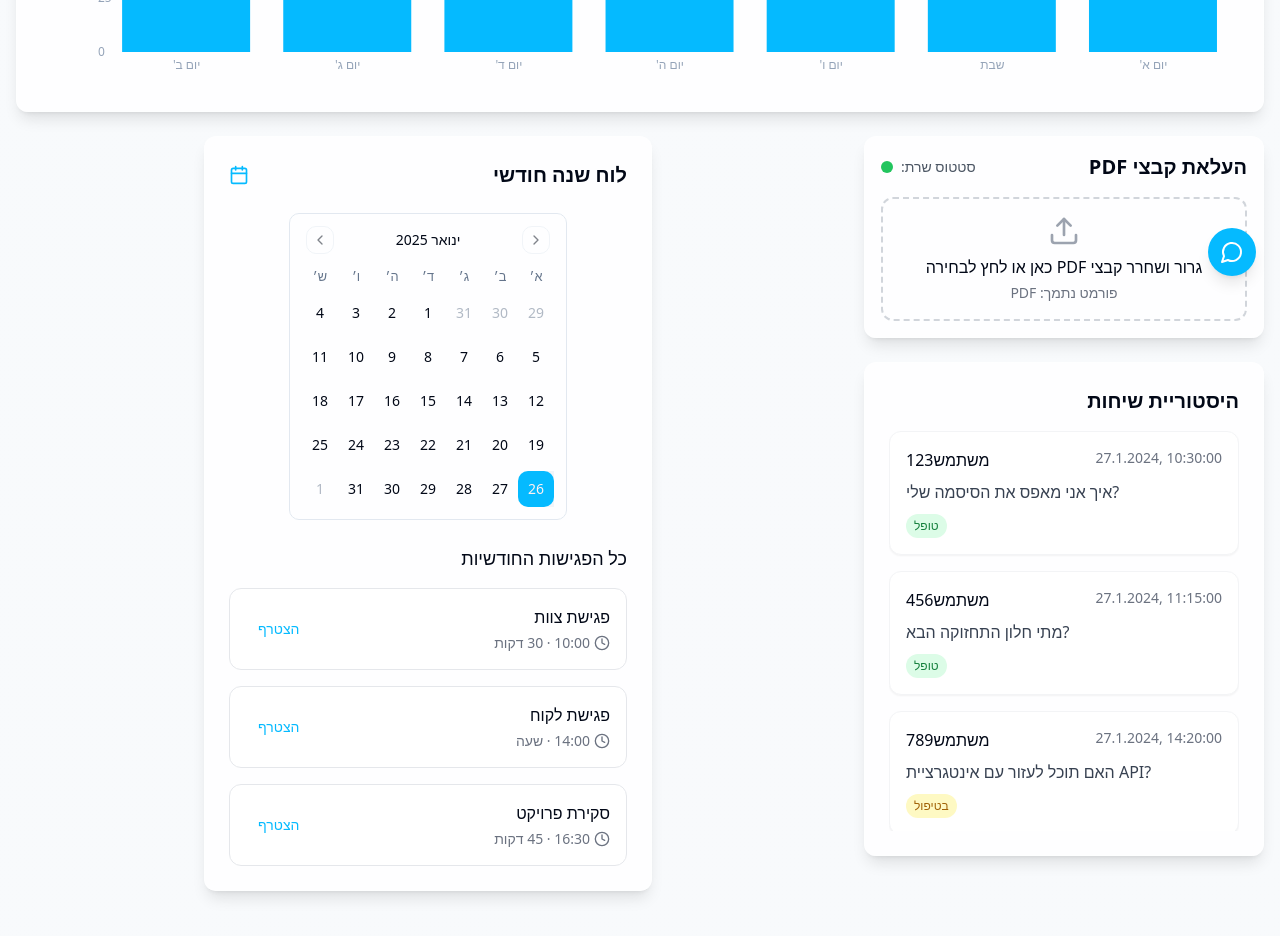
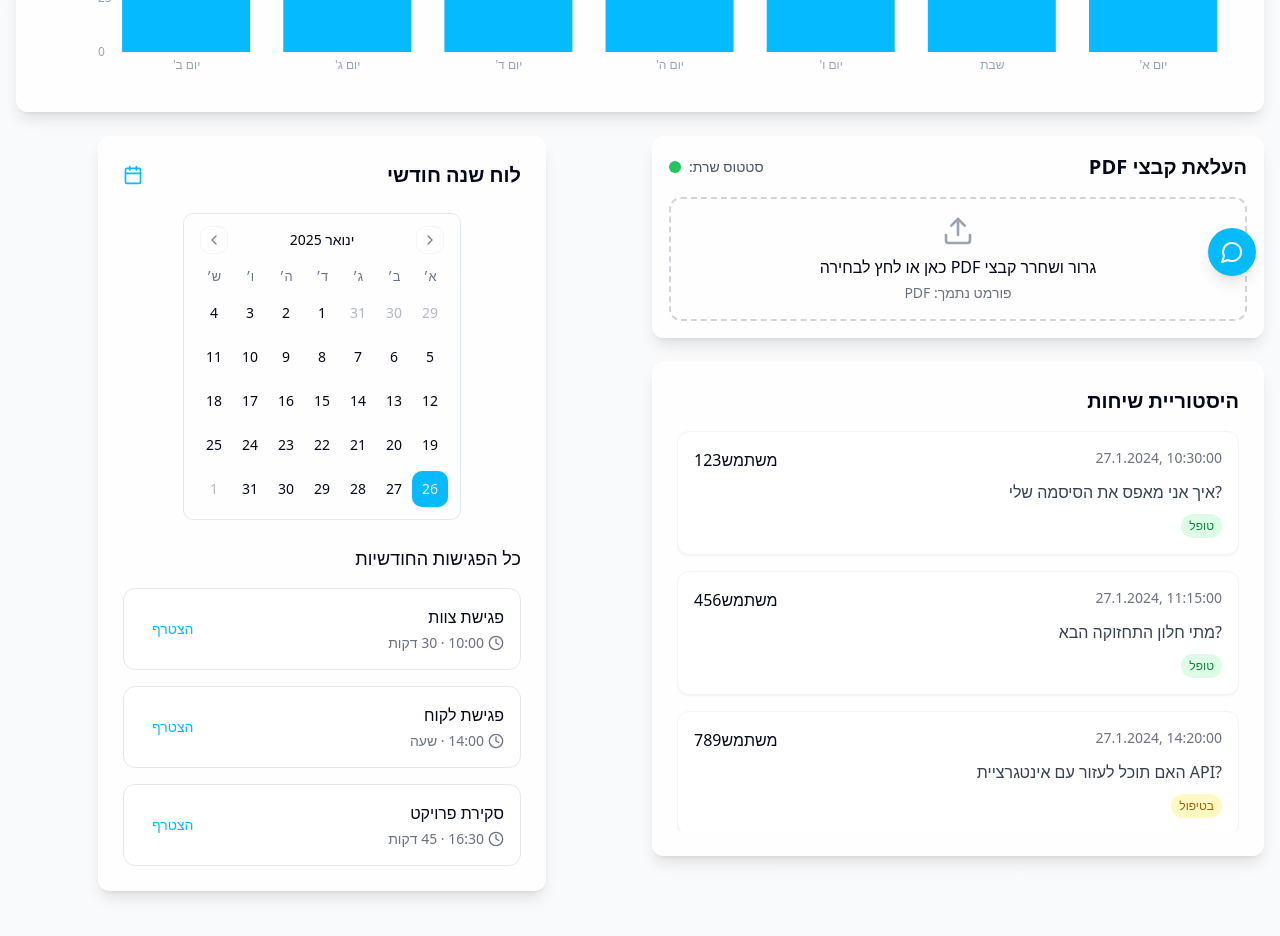
Before and after one commit to cmatan10/insights-toolbox, a React (Vite) app: page / in a window 1280 px wide. Shown: the part 500-1436 px from the top of the page. Built offline with nearby package versions, Linux system fonts and the light colour scheme.

Commit message:
Update layout for RTL and spacing
Adjust the caption display in the call history section to support right-to-left (RTL) alignment.
Equally expand the widths of the PDF upload, call history, and monthly calendar sections to eliminate significant empty space between them.
[skip gpt_engineer]

```diff
--- a/src/components/ConversationHistory.tsx
+++ b/src/components/ConversationHistory.tsx
@@ -27,8 +27,8 @@ const conversations = [
 
 const ConversationHistory = () => {
   return (
-    <div className="glass-card rounded-lg p-6 animate-fadeIn" dir="rtl">
-      <h2 className="text-xl font-semibold mb-4">היסטוריית שיחות</h2>
+    <div className="glass-card rounded-lg p-6 animate-fadeIn w-full" dir="rtl">
+      <h2 className="text-xl font-semibold mb-4 text-right">היסטוריית שיחות</h2>
       <ScrollArea className="h-[400px]">
         <div className="space-y-4">
           {conversations.map((conv) => (
@@ -42,8 +42,8 @@ const ConversationHistory = () => {
                   {new Date(conv.date).toLocaleString('he-IL')}
                 </span>
               </div>
-              <p className="text-gray-700">{conv.message}</p>
-              <div className="mt-2">
+              <p className="text-gray-700 text-right">{conv.message}</p>
+              <div className="mt-2 text-right">
                 <span
                   className={`inline-flex items-center px-2 py-1 rounded-full text-xs ${
                     conv.resolved
--- a/src/pages/Index.tsx
+++ b/src/pages/Index.tsx
@@ -14,7 +14,7 @@ const Index = () => {
           <Analytics />
         </div>
         <div className="grid grid-cols-1 md:grid-cols-12 gap-6">
-          <div className="md:col-span-4">
+          <div className="md:col-span-6">
             <div className="mb-6">
               <PdfUpload />
             </div>
@@ -22,7 +22,7 @@ const Index = () => {
               <ConversationHistory />
             </div>
           </div>
-          <div className="md:col-span-8">
+          <div className="md:col-span-6">
             <Calendar />
           </div>
         </div>
```
